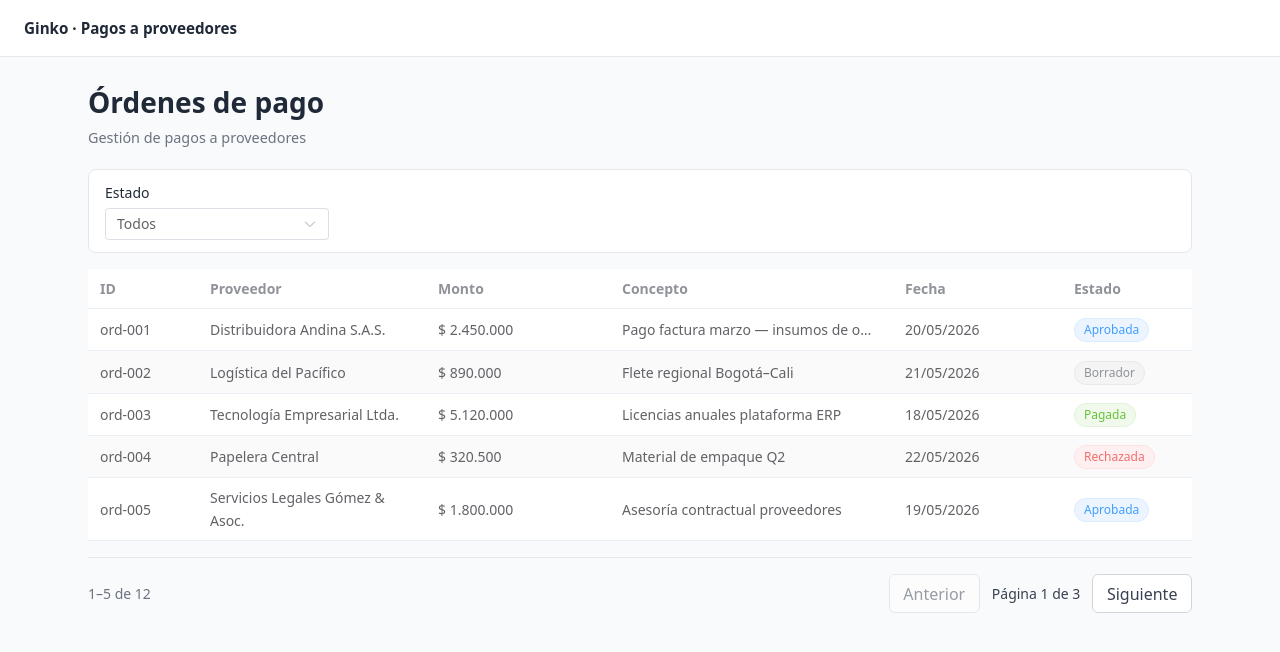
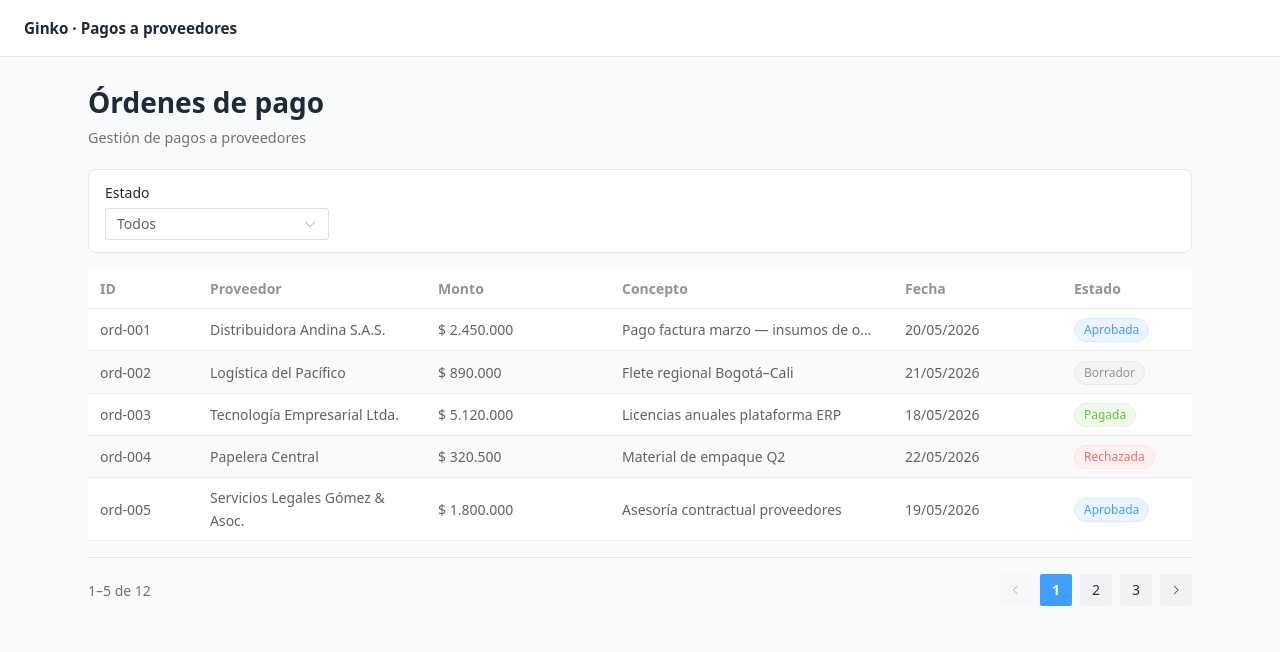
Before and after one commit to JheysonHerreraTISSINI/ginko-test, a Vue app: page / in a window 1280 px wide. Shown: the top 652 px of the page. Built offline with nearby package versions, Linux system fonts and the light colour scheme; data requests are answered from the project's data file.

Commit message:
migrar paginación a el-pagination

```diff
--- a/components.d.ts
+++ b/components.d.ts
@@ -12,6 +12,7 @@ export {}
 declare module 'vue' {
   export interface GlobalComponents {
     ElOption: typeof import('element-plus/es')['ElOption']
+    ElPagination: typeof import('element-plus/es')['ElPagination']
     ElSelect: typeof import('element-plus/es')['ElSelect']
     ElTable: typeof import('element-plus/es')['ElTable']
     ElTableColumn: typeof import('element-plus/es')['ElTableColumn']
--- a/src/components/orders/OrdersPagination.vue
+++ b/src/components/orders/OrdersPagination.vue
@@ -1,7 +1,8 @@
 <script setup lang="ts">
 defineProps<{
   currentPage: number
-  totalPages: number
+  pageSize: number
+  total: number
   rangeLabel: string
 }>()
 
@@ -9,36 +10,23 @@ const emit = defineEmits<{
   'update:currentPage': [page: number]
 }>()
 
-function goTo(page: number) {
+function onPageChange(page: number) {
   emit('update:currentPage', page)
 }
 </script>
 
 <template>
-  <nav class="orders-pagination" aria-label="Paginación de órdenes">
+  <div class="orders-pagination">
     <span class="orders-pagination__range">{{ rangeLabel }}</span>
-    <div class="orders-pagination__controls">
-      <button
-        type="button"
-        class="orders-pagination__btn"
-        :disabled="currentPage <= 1"
-        @click="goTo(currentPage - 1)"
-      >
-        Anterior
-      </button>
-      <span class="orders-pagination__page">
-        Página {{ currentPage }} de {{ totalPages }}
-      </span>
-      <button
-        type="button"
-        class="orders-pagination__btn"
-        :disabled="currentPage >= totalPages"
-        @click="goTo(currentPage + 1)"
-      >
-        Siguiente
-      </button>
-    </div>
-  </nav>
+    <el-pagination
+      :current-page="currentPage"
+      :page-size="pageSize"
+      :total="total"
+      layout="prev, pager, next"
+      background
+      @current-change="onPageChange"
+    />
+  </div>
 </template>
 
 <style scoped>
@@ -57,33 +45,4 @@ function goTo(page: number) {
   font-size: 0.875rem;
   color: #6b7280;
 }
-
-.orders-pagination__controls {
-  display: flex;
-  align-items: center;
-  gap: 0.75rem;
-}
-
-.orders-pagination__page {
-  font-size: 0.875rem;
-  color: #374151;
-}
-
-.orders-pagination__btn {
-  padding: 0.4rem 0.85rem;
-  border: 1px solid #d1d5db;
-  border-radius: 0.375rem;
-  background: #fff;
-  color: #374151;
-  cursor: pointer;
-}
-
-.orders-pagination__btn:hover:not(:disabled) {
-  background: #f9fafb;
-}
-
-.orders-pagination__btn:disabled {
-  opacity: 0.5;
-  cursor: not-allowed;
-}
 </style>
--- a/src/views/OrdersListView.vue
+++ b/src/views/OrdersListView.vue
@@ -23,7 +23,7 @@ const filteredOrders = computed(() => {
   return orders.value.filter((order) => order.estado === statusFilter.value)
 })
 
-const { currentPage, totalPages, paginatedItems, rangeLabel, goToPage, resetPage } =
+const { currentPage, paginatedItems, rangeLabel, goToPage, resetPage } =
   useClientPagination(filteredOrders, ORDERS_PAGE_SIZE)
 
 onMounted(() => {
@@ -82,7 +82,8 @@ watch(statusFilter, () => {
 
       <OrdersPagination
         :current-page="currentPage"
-        :total-pages="totalPages"
+        :page-size="ORDERS_PAGE_SIZE"
+        :total="filteredOrders.length"
         :range-label="rangeLabel"
         @update:current-page="goToPage"
       />
```
Also changed, not shown: 1 other file (tests, documents, lock files or other folders).
